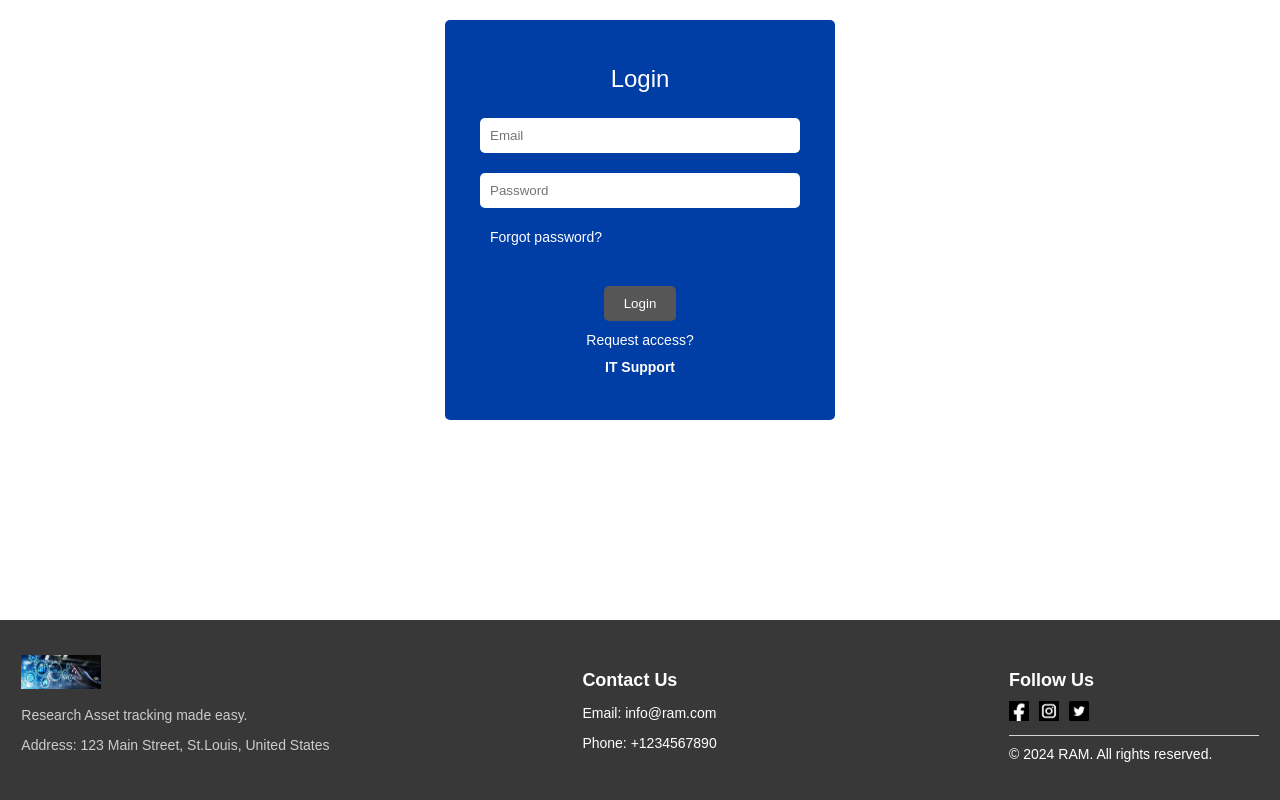
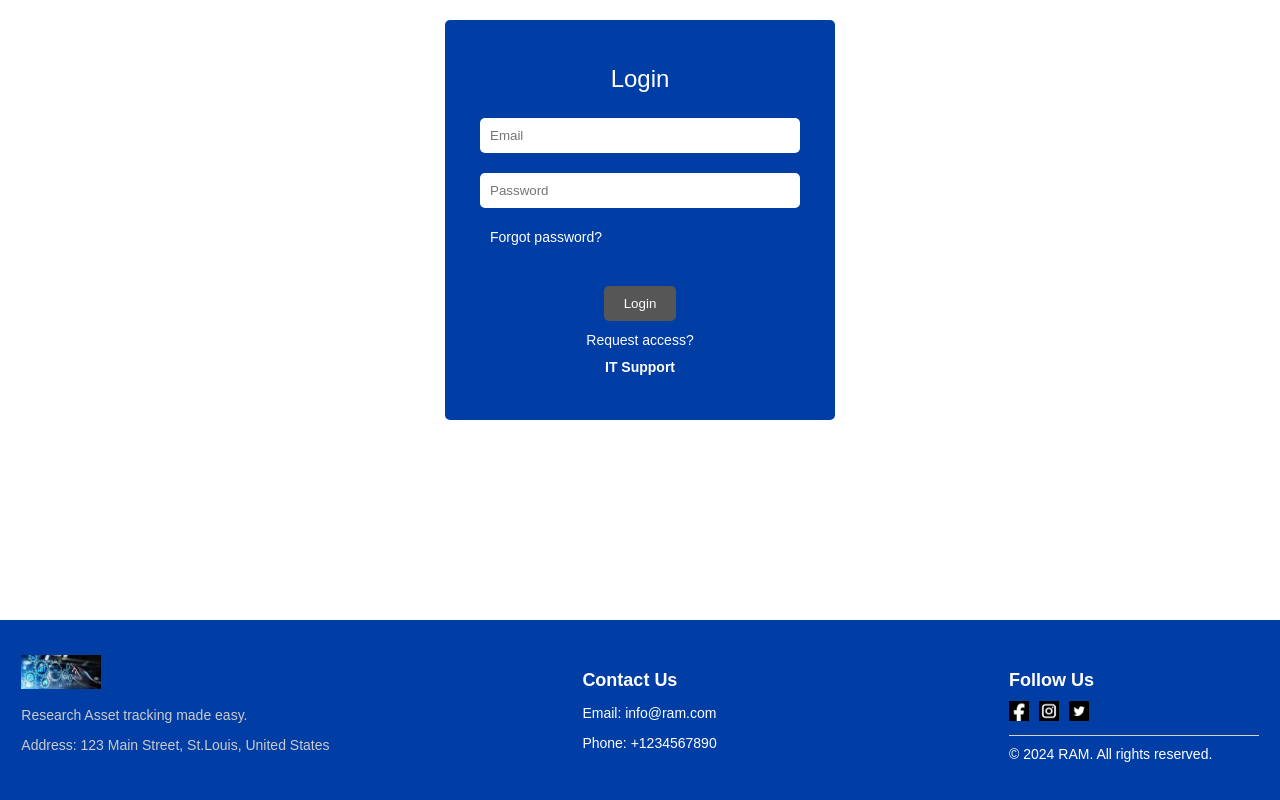
Before and after one commit to slu-csci-5030/RAM_Team_SLU, a React (Vite) app in the folder Frontend/: page / in a window 1280 px wide. Shown: the part 180-980 px from the top of the page. Built offline with nearby package versions, Linux system fonts and the light colour scheme.

Commit message:
footer color puneeth

```diff
--- a/Frontend/src/assets/Styles/Footer.css
+++ b/Frontend/src/assets/Styles/Footer.css
@@ -2,7 +2,7 @@
 
 .footer {
   position: relative;
-    background-color: #383838;
+    background-color: #003da5;
     color: #fff;
     padding: 15px 0 100px 0;
   }
```
